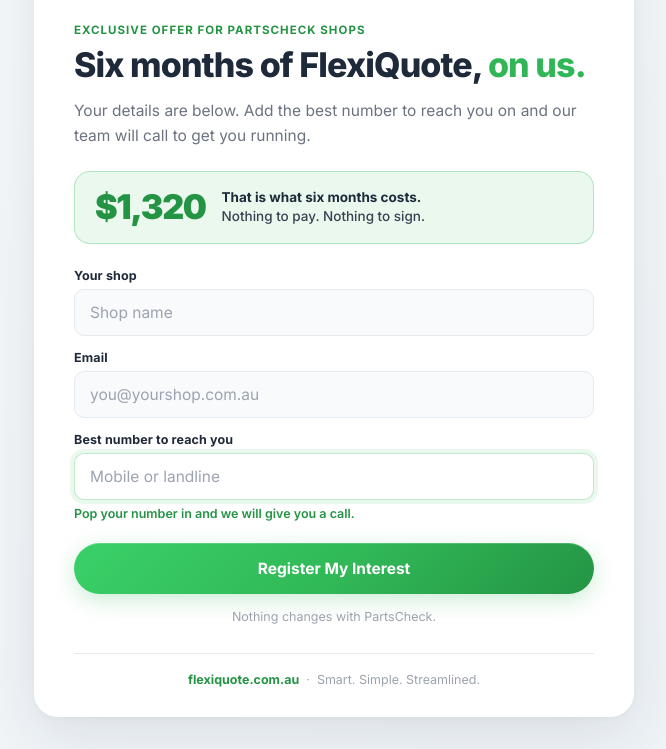
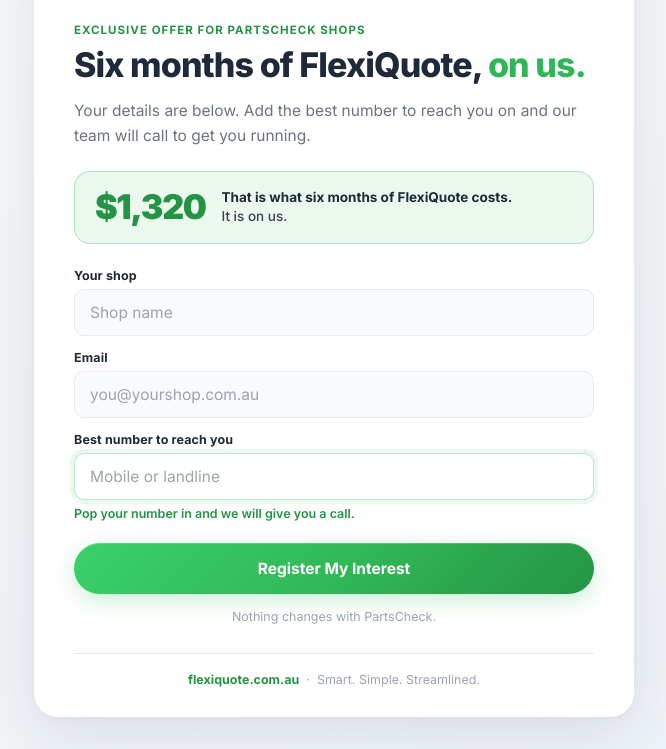
Before and after one commit to PartsCheckMarketing/FlexiQuote_AugustOffer, a plain HTML site: page index.html in a window 1280 px wide. Shown: the part 168-917 px from the top of the page, without its empty margins (306-972 px from the left). Drawn offline with Linux system fonts and the light colour scheme.

Commit message:
Update index.html

```diff
--- a/index.html
+++ b/index.html
@@ -121,7 +121,7 @@
 
     <div class="value">
       <div class="n">$1,320</div>
-      <div class="t"><b>That is what six months costs.</b><br>Nothing to pay. Nothing to sign.</div>
+      <div class="t"><b>That is what six months of FlexiQuote costs.</b><br>It is on us.</div>
     </div>
 
     <form id="f" novalidate>
```
